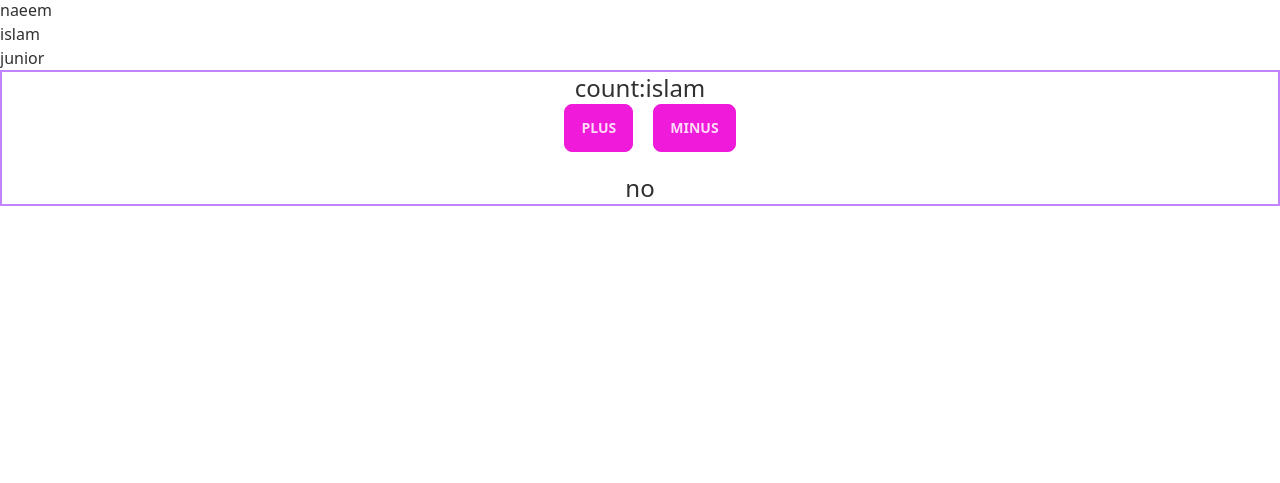
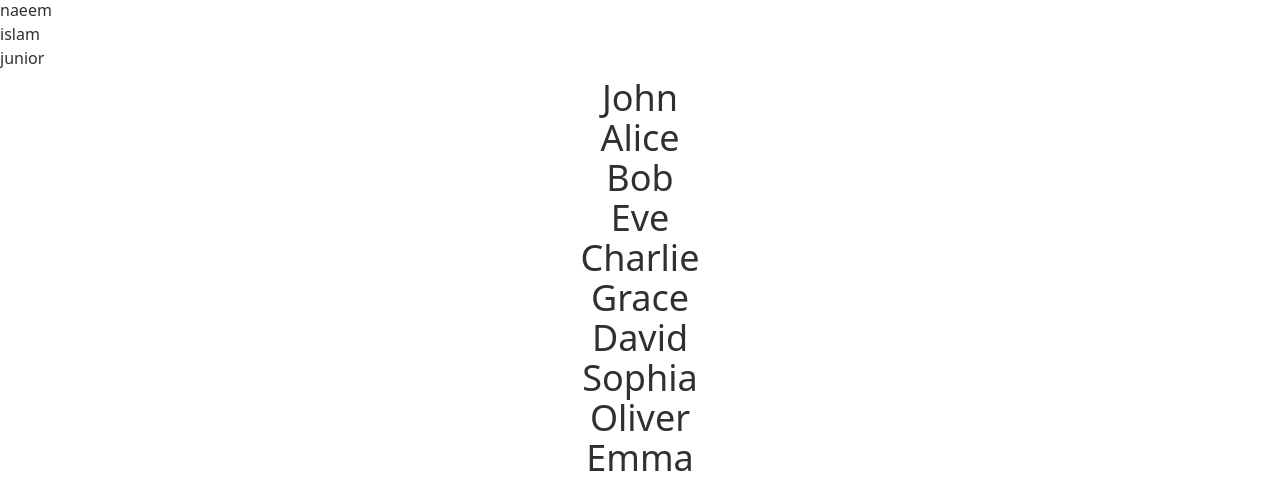
Before and after one commit to naeem182/conceptul-react-core-concept, a React (Vite) app: page / in a window 1280 px wide. Shown: the part 885-1368 px from the top of the page. Before the commit the page ends 1127 px from the top, so only its background shows below. Built offline with nearby package versions, Linux system fonts and the light colour scheme.

Commit message:
UseState Array of Object

```diff
--- a/src/App.jsx
+++ b/src/App.jsx
@@ -94,7 +94,7 @@ function App() {
       <ChildrenExmple>
         <p>Lorem ipsum dolor sit amet, consectetur adipisicing elit. Delectus, est?</p>
       </ChildrenExmple>
-      <div className='text-center text-2xl border-2 border-purple-400 mb-9'>
+      <div>
         <UseStateHook></UseStateHook>
       </div>
     </>
--- a/src/ChildrenExmple.jsx
+++ b/src/ChildrenExmple.jsx
@@ -6,9 +6,9 @@ const ChildrenExmple = ({ children }) => {
         <div>
             {children}
             {
-                names.map((iteam) =>
-                    (<h2>{iteam}</h2>)
-                )
+                names.map((iteam) => (
+                    <h2>{iteam}</h2>
+                ))
             }
         </div>
     )
--- a/src/UseStateHook.jsx
+++ b/src/UseStateHook.jsx
@@ -1,38 +1,71 @@
-import React, { useState } from 'react'
+// import React, { useState } from 'react'
+
+// function UseStateHook() {
+
+//     // const [count, setcount] = useState((0))
+//     const [count, setcount] = useState(("islam"))
+//     // console.log(count)
+//     const handlePlus = () => {
+//         // setcount(count + 1)
+//         setcount("naeem")
+//     }
+//     const handleMinus = () => {
+//         // const MinusValue = count - 1;
+//         // if (MinusValue < 0) { alert("you can't go less than 0") }
+//         // else
+//         // setcount(MinusValue);
+//         setcount("islam");
+//     }
+
+//     return (
+//         <div>
+//             <h1>count:{count} </h1>
+//             <button onClick={handlePlus} className='btn btn-secondary mx-5 mb-5 '>Plus</button>
+//             <button onClick={handleMinus} className='btn btn-secondary mb-5'> Minus</button>
+//             {/*
+//             { count == "1" && <h1>Naeem</h1>}
+//             { count == "0" && <h1>islam</h1>} */}
+
+
+//             {count == "naeem" && <h1>yes</h1>}
+//             {count == "islam" && <h1>no</h1>}
+
+
+//         </div>
+//     )
+// }
+
+// export default UseStateHook
+import React, { useState } from 'react';
 
 function UseStateHook() {
+    const arrayOfObjects = [
+        { name: 'John', age: 30 },
+        { name: 'Alice', age: 25 },
+        { name: 'Bob', age: 35 },
+        { name: 'Eve', age: 28 },
+        { name: 'Charlie', age: 40 },
+        { name: 'Grace', age: 22 },
+        { name: 'David', age: 32 },
+        { name: 'Sophia', age: 29 },
+        { name: 'Oliver', age: 37 },
+        { name: 'Emma', age: 27 },
+    ];
 
-    // const [count, setcount] = useState((0))
-    const [count, setcount] = useState(("islam"))
-    // console.log(count)
-    const handlePlus = () => {
-        // setcount(count + 1)
-        setcount("naeem")
-    }
-    const handleMinus = () => {
-        // const MinusValue = count - 1;
-        // if (MinusValue < 0) { alert("you can't go less than 0") }
-        // else
-        // setcount(MinusValue);
-        setcount("islam");
-    }
+    const [data, setData] = useState(arrayOfObjects);
+    console.log(data);
 
     return (
-        <div>
-            <h1>count:{count} </h1>
-            <button onClick={handlePlus} className='btn btn-secondary mx-5 mb-5 '>Plus</button>
-            <button onClick={handleMinus} className='btn btn-secondary mb-5'> Minus</button>
-            {/*
-            { count == "1" && <h1>Naeem</h1>}
-            { count == "0" && <h1>islam</h1>} */}
+        <div className='text-4xl text-center my-2'>
+            {arrayOfObjects.map((item) => (
 
-
-            {count == "naeem" && <h1>yes</h1>}
-            {count == "islam" && <h1>no</h1>}
-
-
-        </div>
-    )
+                < div key={item.name} >
+                    <h1>{item.name}</h1>
+                </div>
+            ))
+            }
+        </div >
+    );
 }
 
-export default UseStateHook
+export default UseStateHook;
```
